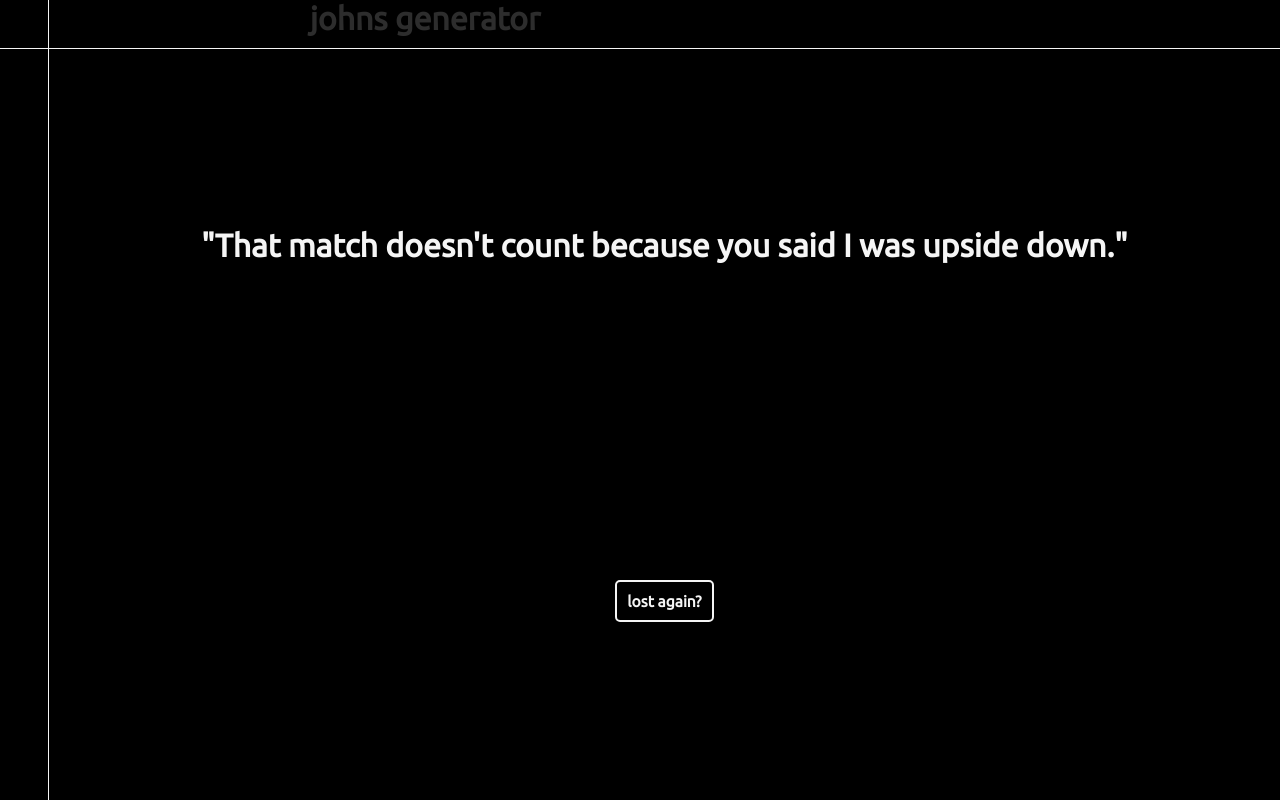
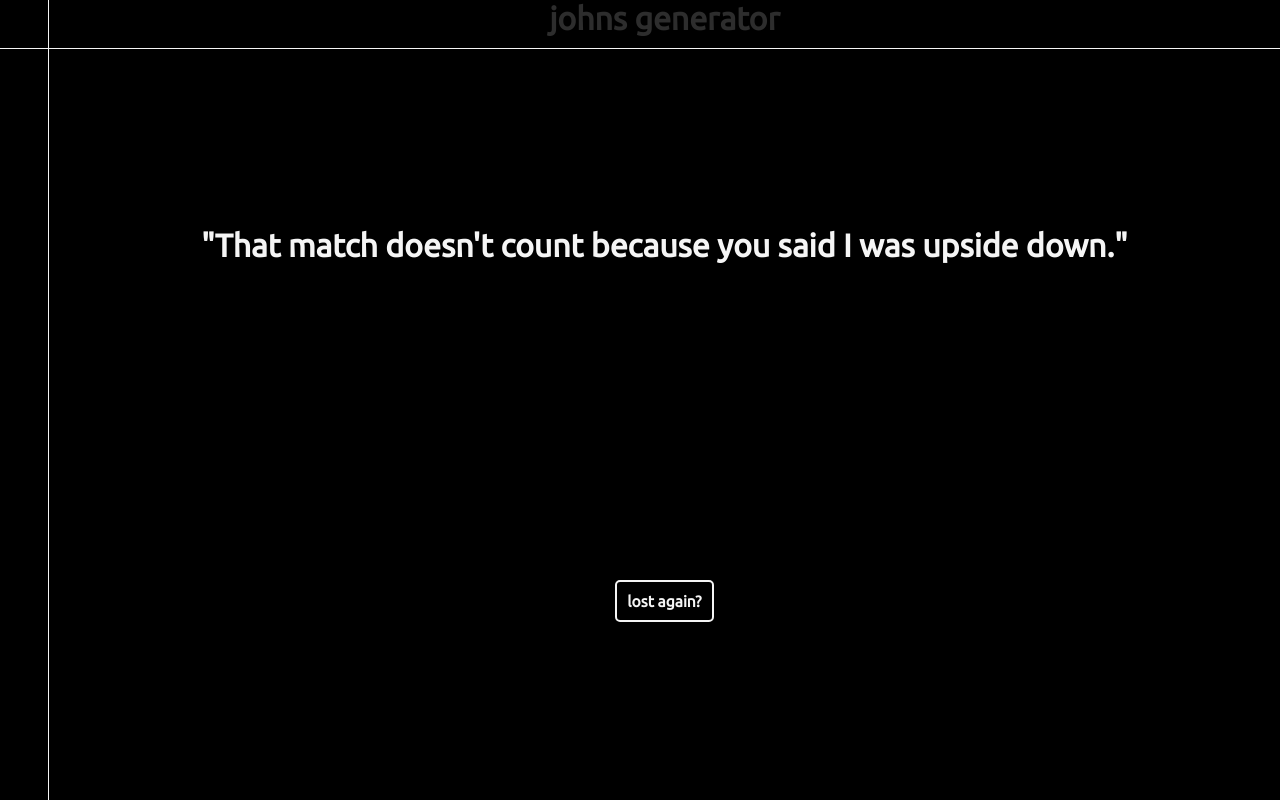
Before and after one commit to mazurasdf/johns-generator, a React (Create React App) app: page / in a window 1280 px wide. Built offline with nearby package versions, Linux system fonts and the light colour scheme.

Commit message:
whoops now the title is centered

```diff
--- a/src/App.css
+++ b/src/App.css
@@ -35,7 +35,7 @@ body{
 }
 
 #topRight{
-  width: 94vh;
+  width: 100%;
 }
 
 #topRight > h1{
```
